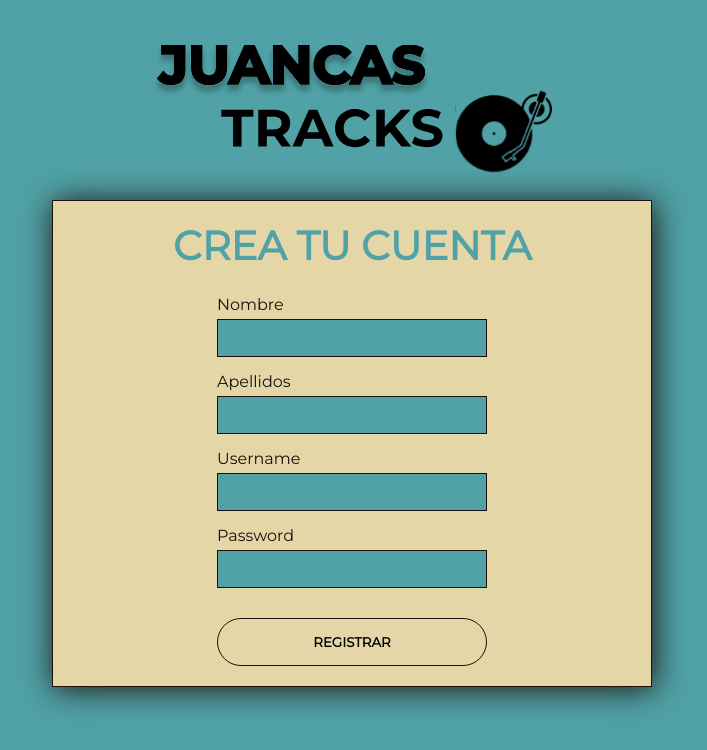
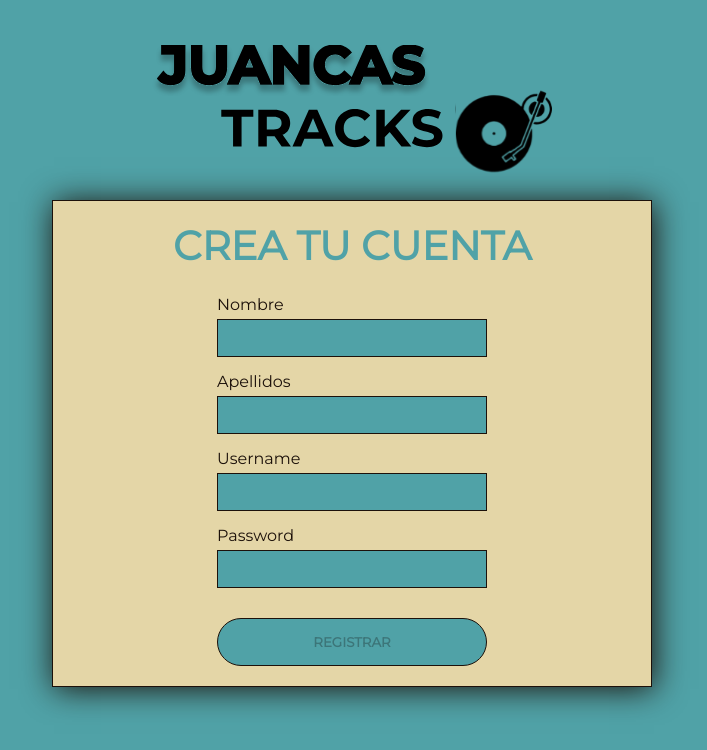
Before and after one commit to ginamarieges/Juancas-Tracks-front, a React (Vite) app: page /register in a window 1280 px wide. Shown: the top 750 px of the page, without its empty margins (288-995 px from the left). Built offline with nearby package versions, Linux system fonts and the light colour scheme; no server answers.

Commit message:
Add property disabled in form button and styled

```diff
--- a/src/components/RegisterForm/RegisterForm.tsx
+++ b/src/components/RegisterForm/RegisterForm.tsx
@@ -22,6 +22,12 @@ const RegisterForm = ({ onSubmit }: RegisterProps): React.ReactElement => {
       [event?.target.id]: event?.target.value,
     });
   };
+
+  const isReady =
+    userData.name !== "" &&
+    userData.lastname !== "" &&
+    userData.username !== "" &&
+    userData.password !== "";
 
   const handleOnSubmit = (event: React.FormEvent<HTMLFormElement>) => {
     event.preventDefault();
@@ -83,7 +89,7 @@ const RegisterForm = ({ onSubmit }: RegisterProps): React.ReactElement => {
           onChange={onChangeData}
         />
       </div>
-      <button className="button" onClick={() => onSubmit}>
+      <button className="button" onClick={() => onSubmit} disabled={!isReady}>
         Registrar
       </button>
     </RegisterFormStyled>
--- a/src/components/RegisterForm/RegisterFormStyled.ts
+++ b/src/components/RegisterForm/RegisterFormStyled.ts
@@ -20,7 +20,7 @@ const RegisterFormStyled = styled.form`
     &__input {
       padding: 10px;
       background-color: ${(props) => props.theme.color.secondary};
-      border: none;
+      border: 1px solid ${(props) => props.theme.color.text};
       @media (min-width: 600px) {
         width: 270px;
         background-color: ${(props) => props.theme.color.primary};
@@ -36,8 +36,20 @@ const RegisterFormStyled = styled.form`
     border-radius: 25px;
     border: 1px solid ${(props) => props.theme.color.text};
     margin-top: 20px;
-    background-color: transparent;
+    background-color: ${(props) => props.theme.color.nonSelectedButtons};
     font-weight: bold;
+
+    :disabled {
+      opacity: 0.5;
+    }
+
+    @media (min-width: 600px) {
+      background-color: ${(props) => props.theme.color.primary};
+
+      :disabled {
+        opacity: 0.5;
+      }
+    }
   }
 `;
 
```
